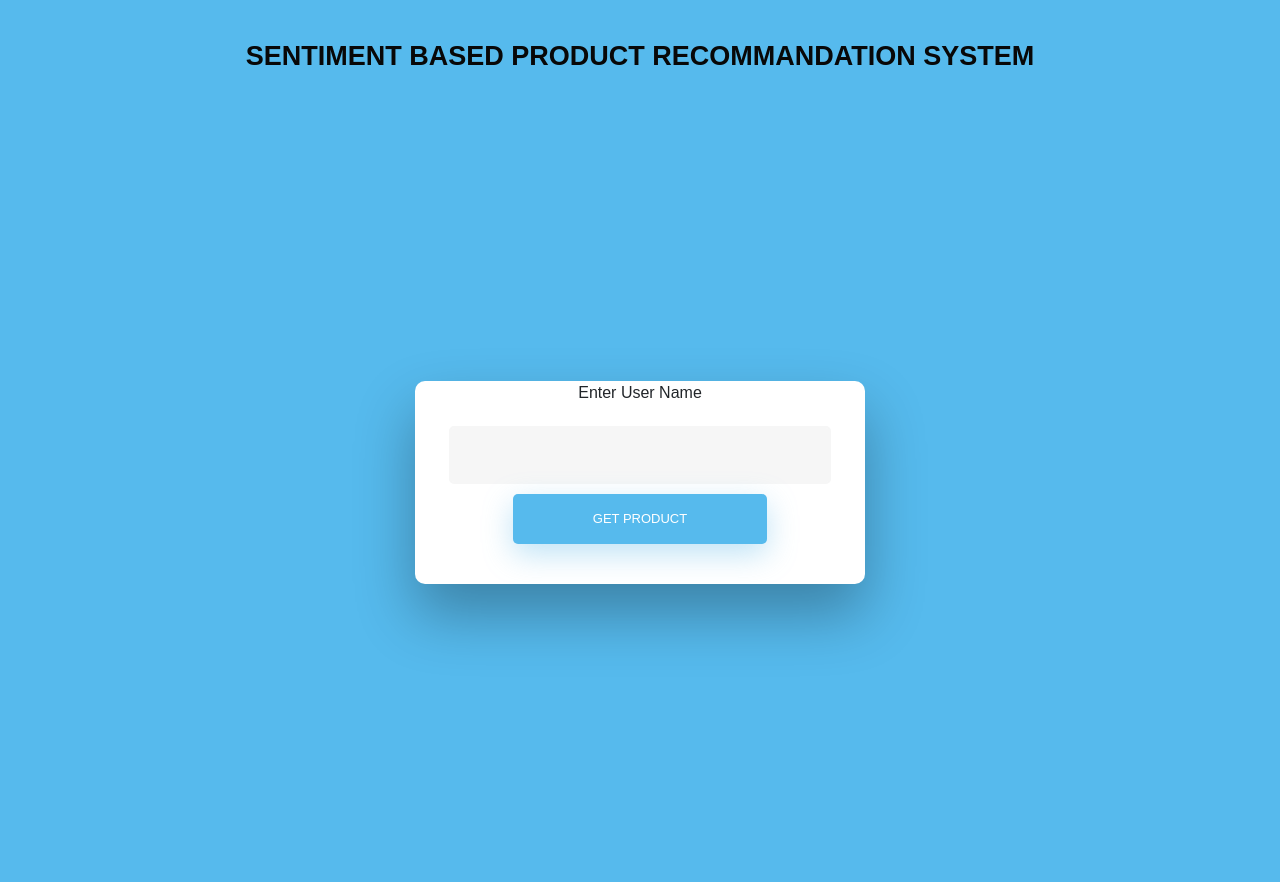
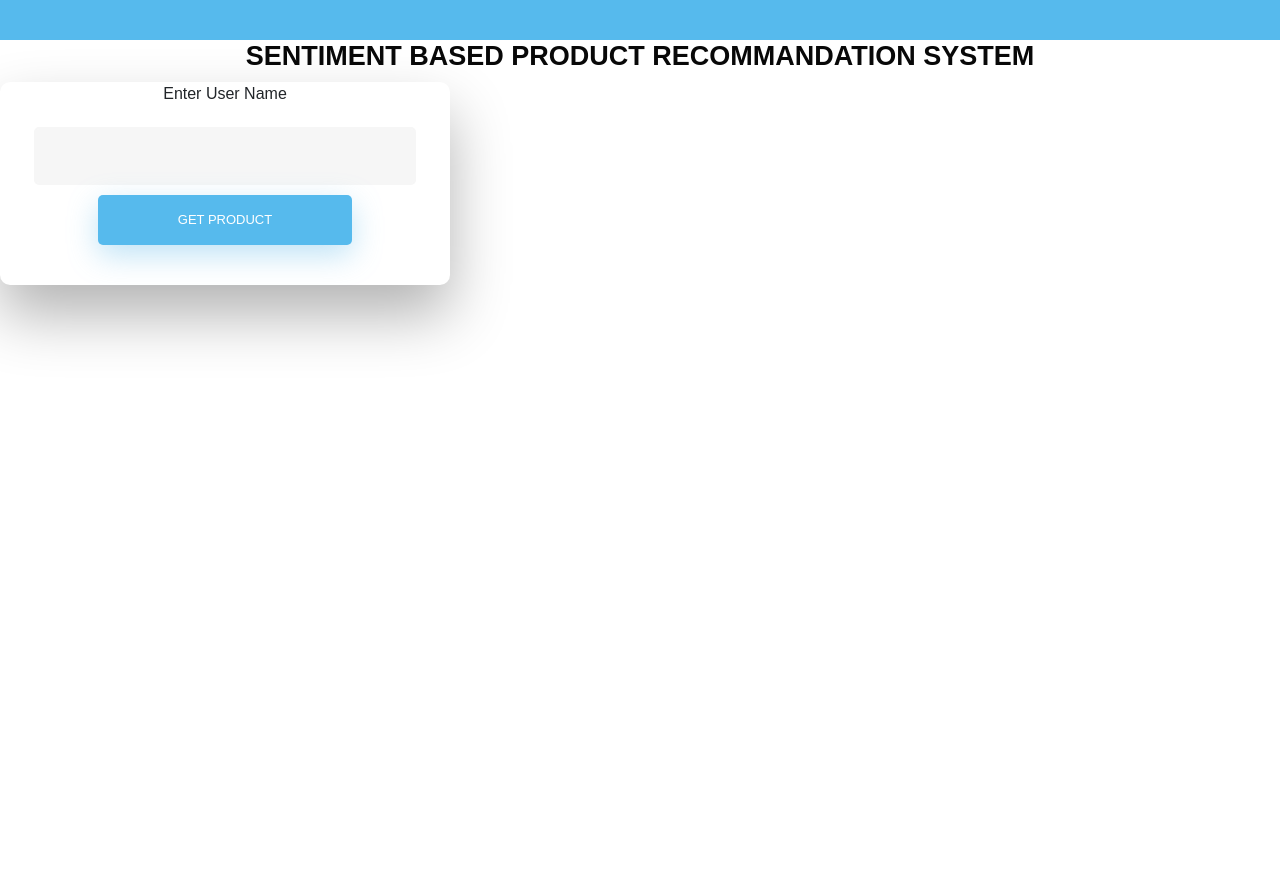
Before and after one commit to DineshLJ/Sentiment-Based-Product-Recommendation-System, a Flask app: page / in a window 1280 px wide. After the commit the page ends 343 px from the top, so only its background shows below. Run offline with Flask 2, Linux system fonts and the light colour scheme; some libraries are stand-ins or nearby versions.

Commit message:
Update home.html

```diff
--- a/templates/home.html
+++ b/templates/home.html
@@ -15,7 +15,7 @@ html {
 body {
   font-family: "Poppins", sans-serif;
   height: 100vh;
-  background-color: #56baed;
+  /* background-color: #56baed; */
 }
 
 a {
@@ -37,7 +37,7 @@ h2 {
 
 
 
-/* STRUCTURE */
+/* STRUCTURE
 
 .wrapper {
   display: flex;
@@ -47,7 +47,7 @@ h2 {
   width: 100%;
   min-height: 100%;
   padding: 20px;
-}
+} */
 
 #formContent {
   -webkit-border-radius: 10px 10px 10px 10px;
```
